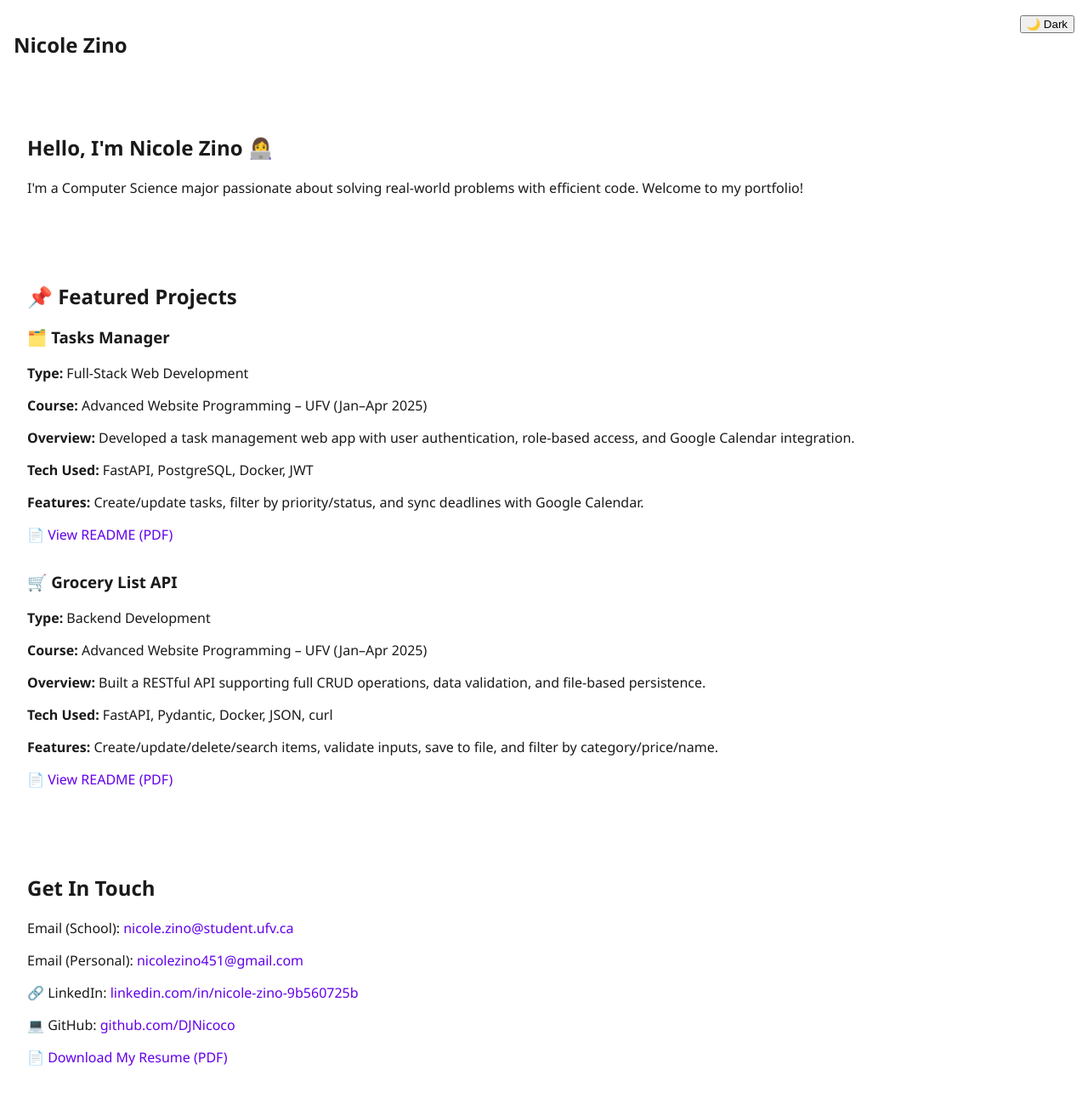
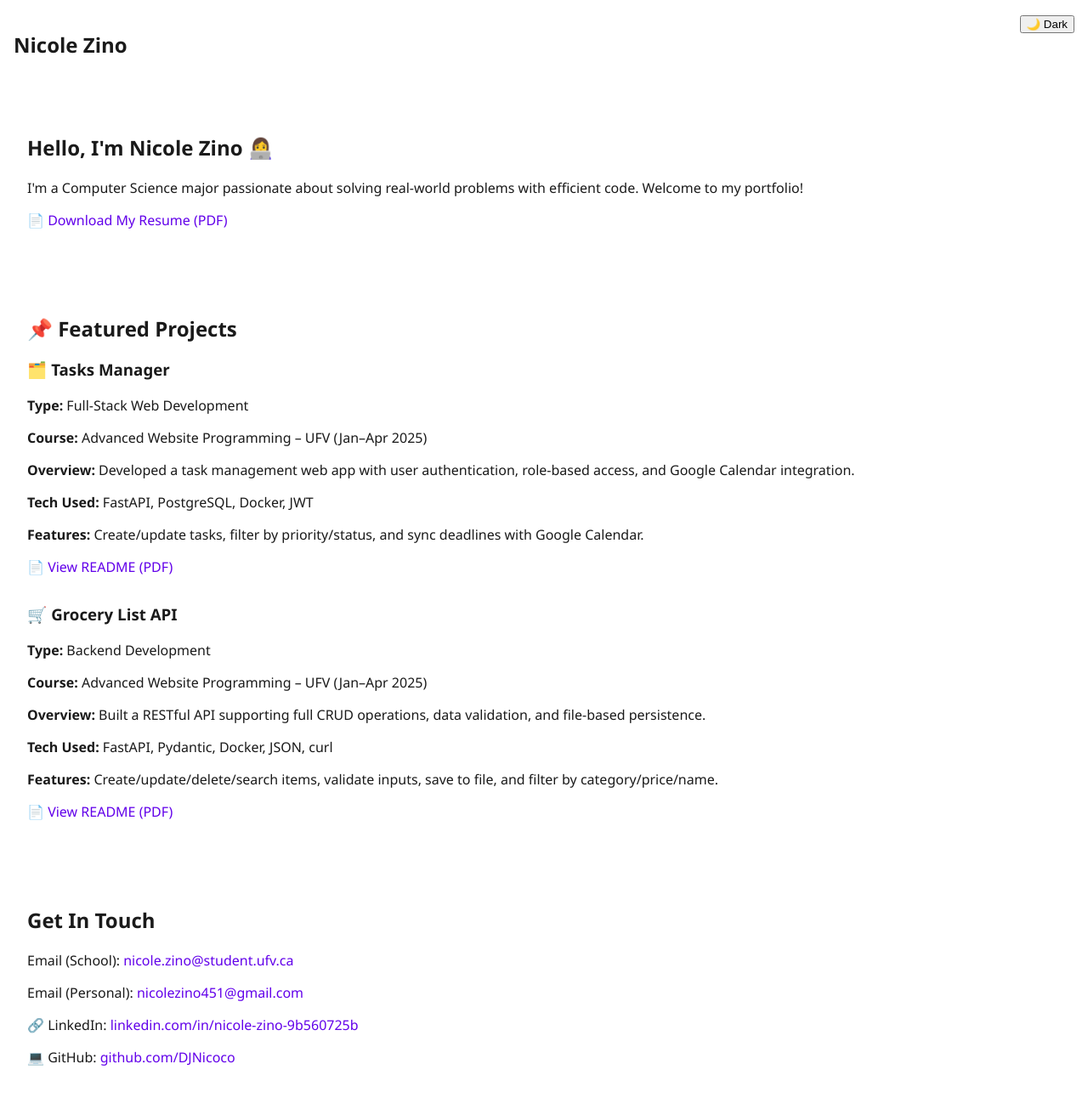
Before and after one commit to DJNicoco/my-portfolio, a React (Create React App) app: page / in a window 1280 px wide. Shown: the top 1292 px of the page at 85% size. Built offline with nearby package versions, Linux system fonts and the light colour scheme.

Commit message:
Moved Resume Link

```diff
--- a/src/components/Contact.jsx
+++ b/src/components/Contact.jsx
@@ -10,9 +10,6 @@ const Contact = () => {
       <p>💻 GitHub: <a href="https://github.com/DJNicoco" target="_blank" rel="noreferrer">
         github.com/DJNicoco
       </a></p>
-      <p>📄 <a href="/My%20Resume_2025.pdf" download>
-        Download My Resume (PDF)
-      </a></p>
     </section>
   );
 };
--- a/src/components/Hero.jsx
+++ b/src/components/Hero.jsx
@@ -5,6 +5,11 @@ const Hero = () => {
       <p>
         I'm a Computer Science major passionate about solving real-world problems with efficient code. Welcome to my portfolio!
       </p>
+      <p>
+        📄 <a href="/My%20Resume_2025.pdf" download>
+          Download My Resume (PDF)
+        </a>
+      </p>
     </section>
   );
 };
```
